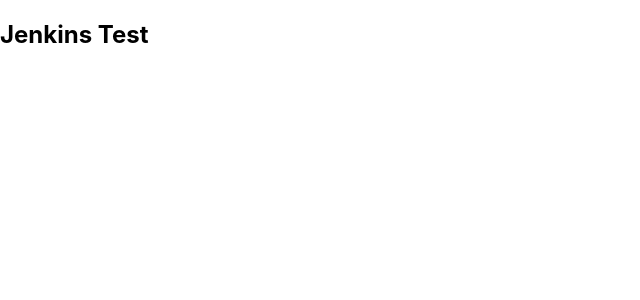
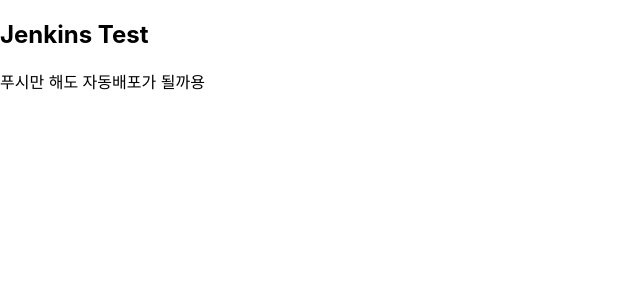
Before and after one commit to fadu-liz/cra-jenkins-test, a React (Create React App) app: page / in a window 1280 px wide. Shown: the top 300 px of the page, without its empty margins (0-640 px from the left). Built offline with nearby package versions, Linux system fonts and the light colour scheme.

Commit message:
깃허브 푸시 시 반영 테스트

```diff
--- a/src/App.tsx
+++ b/src/App.tsx
@@ -4,6 +4,7 @@
   return (
     <div className="App">
       <h2>Jenkins Test</h2>
+      <p>푸시만 해도 자동배포가 될까용</p>
     </div>
   );
 }
```
